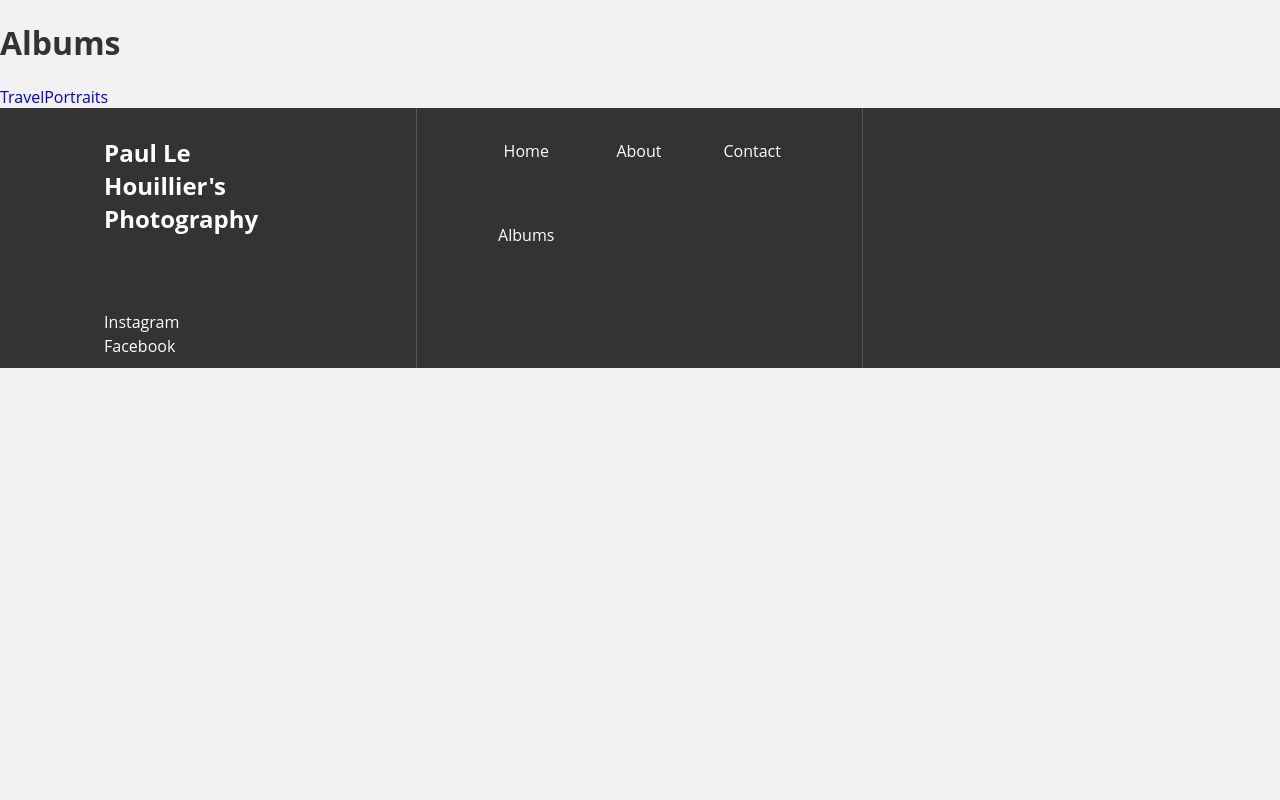
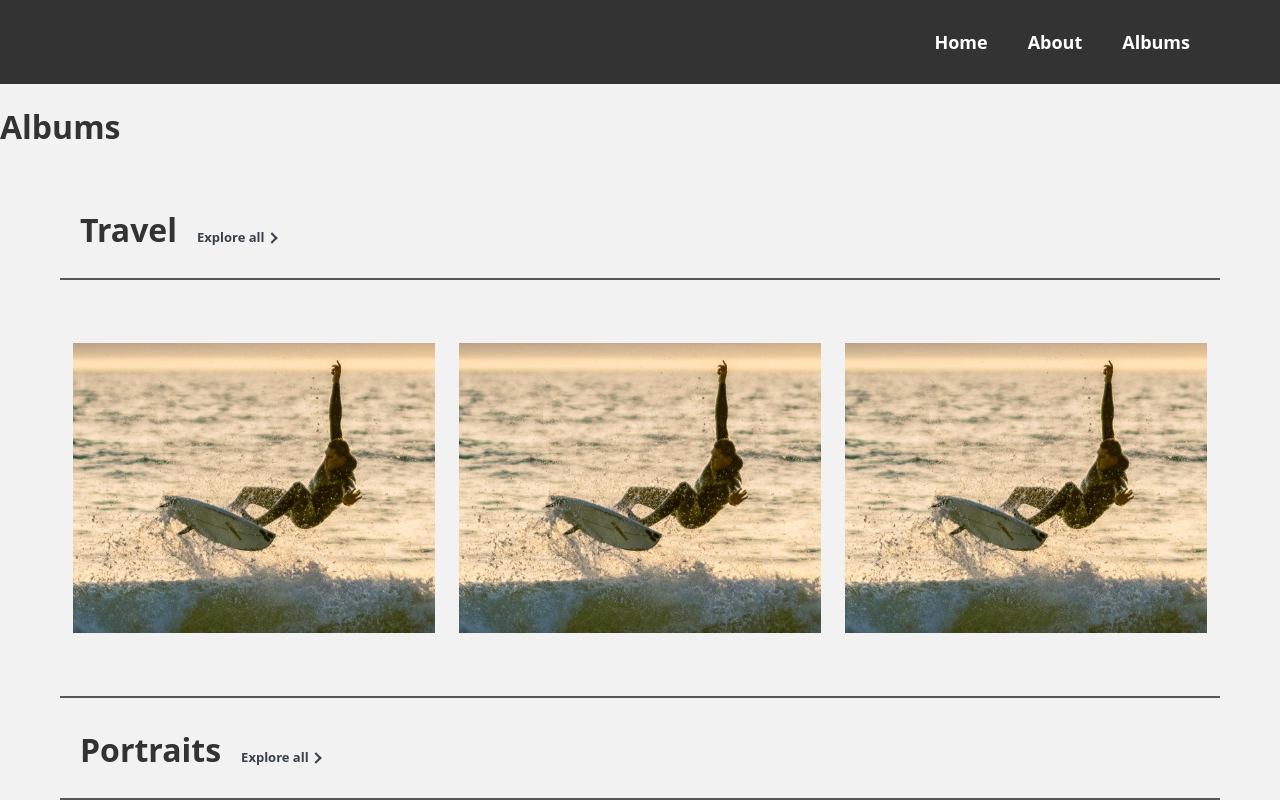
Before and after one commit to johnleh/paul-photography-portfolio, a Next.js app: page /albums in a window 1280 px wide. Built offline with nearby package versions, Linux system fonts and the light colour scheme; a web font is replaced by a local one.

Commit message:
created album snippets

```diff
--- /dev/null
+++ b/comps/album_snippets.js
@@ -0,0 +1,60 @@
+import Link from "next/link";
+import {album_data} from '../public/images/album_data.js'
+import React from 'react'
+
+
+class AlbumSnippet extends React.Component {
+  render() {
+    return (
+      <div className="album_snippet_container"> {
+        album_data.map(function (album) {
+          return (
+            <>
+            <h2 className="album_snippet_title">
+              {album.name}
+              <Link href={'/albums/' + album.id} key={album.id}>
+                  <a className="album_snippet_button">Explore all <i class="arrow_right"></i></a>
+              </Link>
+            </h2>
+            <div className="album_snippet">
+              <table className="album_snippet_table">
+                <tr>
+                  <td>
+                    <div className="album_snippet_image_container">
+                      <img className="album_snippet_image" src={album.images[0].path}/>
+                    </div>
+                  </td>
+                  <td>
+                    <div className="album_snippet_image_container">
+                      <img className="album_snippet_image" src={album.images[0].path}/>
+                    </div>
+                  </td>
+                  <td>
+                    <div className="album_snippet_image_container">
+                      <img className="album_snippet_image" src={album.images[0].path}/>
+                    </div>
+                  </td>
+                </tr>
+              </table>
+            </div>
+            </>
+          )
+        })
+      }</div>
+    );
+  }
+}
+export default AlbumSnippet
+
+/*
+{album_data.map(function (album) {
+            return (
+              <div>
+                <Link href={'/albums/' + album.id} key={album.id}>
+                    <a>{album.name}</a>
+                </Link>
+              </div>
+            )
+          })}
+
+*/
--- a/comps/footer.js
+++ b/comps/footer.js
@@ -21,10 +21,9 @@ const Footer = () => {
                         <tr>
                             <td><Link href="/"><a className="nav_button">Home</a></Link></td>
                             <td><Link href="/about"><a className="nav_button">About</a></Link></td>
-                            <td><Link href="/contact"><a className="nav_button">Contact</a></Link></td>
+                            <td><Link href="/albums"><a className="nav_button">Albums</a></Link></td>
                         </tr>
                         <tr>
-                            <td><Link href="/albums"><a className="nav_button">Albums</a></Link></td>
                         </tr>
                         </table>
                 </div>
--- a/comps/header.js
+++ b/comps/header.js
@@ -6,7 +6,7 @@ const Header = () => {
             <div className="nav_buttons">
                 <Link href="/"><a>Home</a></Link>
                 <Link href="/about"><a>About</a></Link>
-                <Link href="/contact"><a>Contact</a></Link>
+                <Link href="/albums"><a>Albums</a></Link>
             </div>
         </nav>
     );
--- a/comps/layout.js
+++ b/comps/layout.js
@@ -4,6 +4,7 @@ import Header from "./header";
 const Layout = ({ children }) => {
     return (
         <>
+            <Header/>
             { children }
             <Footer/>
         </>
--- a/pages/_app.js
+++ b/pages/_app.js
@@ -1,5 +1,6 @@
 import Layout from '../comps/layout'
 import '../styles/globals.css'
+import {album_data} from '../public/images/album_data'
 
 export default function MyApp({ Component, pageProps }) {
   return (
@@ -8,3 +9,7 @@ export default function MyApp({ Component, pageProps }) {
     </Layout>
   )
 }
+
+MyApp.getInitialProps = async (appContext) => {
+  return { album_list : album_data, };
+};
--- a/pages/albums/[id].js
+++ b/pages/albums/[id].js
@@ -1,6 +1,5 @@
 import Head from 'next/head'
-import {album_data} from '../../public/images/album_data'
-import Image from 'next/image'
+import {album_data} from '../../public/images/album_data.js'
 
 export const getStaticPaths = async () => {
 
@@ -23,6 +22,9 @@ export const getStaticProps = async (context) => {
 }
 
 export default function AlbumView({album}) {
+    console.log(album)
+    console.log("AHHHHH")
+
     return (
         <>
           <Head>
--- a/pages/albums/index.js
+++ b/pages/albums/index.js
@@ -1,14 +1,6 @@
 import Head from 'next/head'
-import {album_data} from '../../public/images/album_data'
-import Link from "next/link";
+import AlbumSnippet from '../../comps/album_snippets';
 
-export const getStaticProps = async () => {
-  return {
-    props: {
-      album_list : album_data
-    }
-  }
-}
 
 export default function Albums({ album_list }) {
     return (
@@ -18,13 +10,7 @@ export default function Albums({ album_list }) {
             </Head>
             <div className="page_container">
                 <h1>Albums</h1>
-                {album_list.map(album => (
-                  <Link href={'/albums/' + album.id} key={album.id}>
-                    <a>
-                        {album.name}
-                    </a>
-                  </Link>
-                ))}
+                <AlbumSnippet/>
             </div>
       </>
     );
--- a/public/images/album_data.js
+++ b/public/images/album_data.js
@@ -6,7 +6,7 @@ export const album_data = [
         images : [
             {
                 id : "0",
-                path : "oregon_0",
+                path : "images/travel/oregon_0.jpg",
                 sub_catagory : "Oregon"
             }
         ]
@@ -18,7 +18,7 @@ export const album_data = [
         images : [
             {
                 id : "0",
-                path : "john_0",
+                path : "images/portraits/john_0.jpg",
                 sub_catagory : "John Le Houillier"
             }
         ]
--- a/styles/globals.css
+++ b/styles/globals.css
@@ -23,7 +23,7 @@ body {
 
 .home_hero {
   width: 100%;
-  height: 838px;
+  height: 808px;
   background-color: #333;
   background-position: center;
   background-repeat: no-repeat;
@@ -48,13 +48,15 @@ body {
 }
 
 nav {
-  position:absolute;
   left: 0;
   right: 0;
-  top: 30px;
+  top: 0;
+  padding: 30px;
   display: flex;
   justify-content: flex-end;
   align-items: flex-end;
+  background-color: #333;
+  ;
 }
 
 nav .nav_buttons {
@@ -71,12 +73,20 @@ nav a {
   text-decoration: none;
 }
 
-a:hover {
-  text-decoration: underline;
-}
+
 a {
   text-decoration: none;
 }
+
+.arrow_right {
+  border: solid #3A414A;
+  border-width: 0 2px 2px 0;
+  display: inline-block;
+  padding: 3px;
+  transform: rotate(-45deg);
+  -webkit-transform: rotate(-45deg);
+}
+
 /* ------------------------- FOOTER ------------------------- */
 
 .footer-content {
@@ -137,3 +147,48 @@ a {
   border: 0px;
 
 }
+
+/* ------------------------- ALBUM SNIPPET ------------------------- */
+
+
+.album_snippet_container {
+  margin: 60px;
+}
+
+
+.album_snippet {
+  border-bottom: solid rgb(87, 87, 87) 2px;
+  border-top: solid rgb(87, 87, 87) 2px;
+
+}
+
+.album_snippet_title{
+  margin-top: 30px;
+  margin-left: 20px;
+  font-size: xx-large;
+}
+
+.album_snippet_image_container {
+  margin: auto;
+  display: flex;
+  justify-content: center;
+
+
+}
+
+.album_snippet_image {
+  max-width: 95%;
+  max-height: 95%;
+}
+
+.album_snippet_table {
+  width: 100%;
+  margin-bottom: 60px;
+  margin-top: 60px;
+}
+
+.album_snippet_button {
+  color: #3A414A;
+  margin-left: 20px;
+  font-size: small;
+}
```
Also changed, not shown: pages/contact.js (deleted, +0 -14 lines), pages/index.js (+3 -31 lines), public/images/portraits/john_0.jpg (renamed from public/images/portrait/john_0.jpg).
